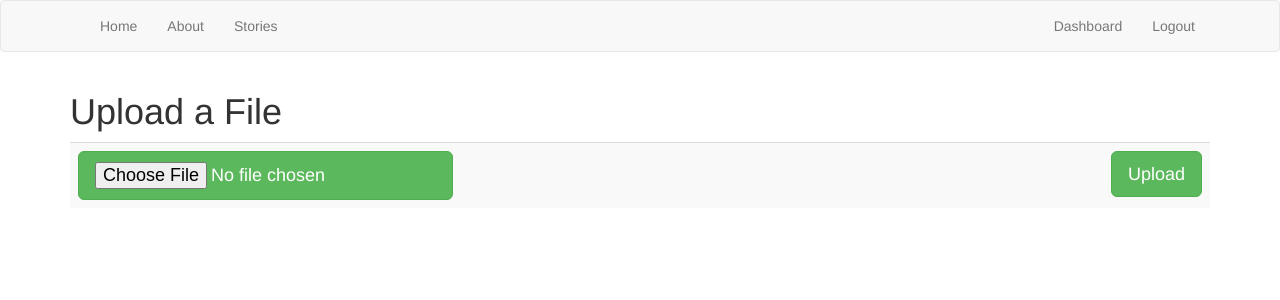
After one commit to saharsh99/Storyboard, a Flask app: page /upload in a window 1280 px wide. The commit adds this page. Shown: the top 300 px of the page. Run offline with Flask 2, Linux system fonts and the light colour scheme; the visitor is signed in with stand-in values (Sample User, id 1); lists and menus that the app fills with data are empty; some libraries are stand-ins or nearby versions.

Commit message:
OCR completed

```diff
--- a/app.py
+++ b/app.py
@@ -3,6 +3,11 @@ from flask_mysqldb import MySQL
 from wtforms import Form, StringField, TextAreaField, PasswordField, validators
 from passlib.hash import sha256_crypt
 from functools import wraps
+from ocr import ocr_core
+
+UPLOAD_FOLDER = '/static/uploads/'
+
+ALLOWED_EXTENSIONS = set(['png', 'jpg', 'jpeg'])
 
 app = Flask(__name__)
 
@@ -13,6 +18,10 @@ app.config['MYSQL_DB'] = 'storyboard'
 app.config['MYSQL_CURSORCLASS'] = 'DictCursor'
 
 mysql = MySQL(app)
+
+def allowed_file(filename):
+    return '.' in filename and \
+           filename.rsplit('.', 1)[1].lower() in ALLOWED_EXTENSIONS
 
 
 
@@ -35,6 +44,7 @@ def about():
     return render_template('about.html')
 
 @app.route('/articles')
+@is_logged_in
 def articles():
     cur = mysql.connection.cursor()
 
@@ -53,6 +63,7 @@ def articles():
     cur.close()
 
 @app.route('/article/<string:id>/')
+@is_logged_in
 def article(id):
     cur = mysql.connection.cursor()
 
@@ -229,6 +240,65 @@ def delete_article(id):
 
     return redirect(url_for('dashboard'))
 
+@app.route('/upload', methods=['GET', 'POST'])
+@is_logged_in
+def upload_page():
+
+    form = ArticleForm(request.form)
+    if request.method == 'POST' and not form.validate():
+        if 'file' not in request.files:
+            return render_template('upload.html', msgforupload='No file selected')
+        file = request.files['file']
+        if file.filename == '':
+            return render_template('upload.html', msgforupload='No file selected')
+
+        if file and allowed_file(file.filename):
+            extracted_text = ocr_core(file)
+            form.body.data = extracted_text
+            return render_template('upload.html', form=form, text=extracted_text)
+
+    # elif request.method == 'GET':
+    #     return render_template('upload.html')
+
+    if request.method == 'POST' and form.validate():
+        title = form.title.data
+
+        body = form.body.data
+        cur = mysql.connection.cursor()
+
+        cur.execute("INSERT INTO ARTICLES(title,body, author) values ( %s,%s,%s)",(title, body, session['username']))
+
+        mysql.connection.commit()
+
+        cur.close()
+
+        flash('Article created', 'success')
+
+        return redirect(url_for('dashboard'))
+    return render_template('upload.html', form = form)
+
+
+
+# @app.route('/addwithOCR', methods = ['GET','POST'])
+# @is_logged_in
+# def addwithOCR():
+#     form = ArticleForm(request.form)
+#     if request.method == 'POST' and form.validate():
+#         title = form.title.data
+#         body = form.body.data
+#         cur = mysql.connection.cursor()
+
+#         cur.execute("INSERT INTO ARTICLES(title,body, author) values ( %s,%s,%s)",(title, body, session['username']))
+
+#         mysql.connection.commit()
+
+#         cur.close()
+
+#         flash('Article created', 'success')
+
+#         return redirect(url_for('dashboard'))
+#     return render_template('addwithOCR.html', form = form)
+
 if __name__ == '__main__':
     app.secret_key='secretkey'
     app.run(debug=True)
--- a/templates/dashboard.html
+++ b/templates/dashboard.html
@@ -3,6 +3,8 @@
 {% block body %}
   <h1>Dashboard <small> Welcome {{session.username}}</small></h1>
   <a class="btn btn-success" href="/add_article"> Add Article</a>
+  <a class="btn btn-success" href="/upload"> Add with an image</a>
+
   <hr>
   <table class="table table-striped">
     <tr>
--- a/templates/includes/_messages.html
+++ b/templates/includes/_messages.html
@@ -12,5 +12,10 @@
 {% endif %}
 
 {% if msg %}
-<div class="alert alert-success">{{msg}}</div>
+<div class="alert alert-danger">{{msg}}</div>
 {% endif %}
+
+
+{% if msgforupload %}
+<div class="alert alert-danger">{{msgforupload}}</div>
+{% endif %}
--- /dev/null
+++ b/templates/upload.html
@@ -0,0 +1,36 @@
+
+{% extends 'layout.html' %}
+
+{% block body %}
+
+<h1>Upload a File</h1>
+
+<form method=post enctype=multipart/form-data>
+    <div class="form-group">
+        <table  class="table table-striped">
+            <th>
+                <input class="form-control-file btn btn-success btn-lg" type=file name=file>
+
+            </th>
+            <th>
+                <input class="btn btn-lg btn-success pull-right" type=submit value=Upload>
+
+            </th>
+
+        </table>
+    </div>
+</form>
+    {% if text %}
+    <h1>Add Article</h1>
+    {% from "includes/_formhelpers.html" import render_field %}
+    <form method="POST" action="">
+    <div class="form-group">
+        {{ render_field(form.title, class_="form-control") }}
+    </div>
+    <div class="form-group">
+        {{ render_field(form.body, class_="form-control", id="editor") }}
+    </div>
+    <p><input class="btn btn-primary" type="submit" value="Submit">
+    </form>
+    {% endif %}
+{% endblock %}
```
Also changed, not shown: data.py (deleted, +0 -25 lines), ocr.py (added, +10 -0 lines), templates/addwithOCR.html (added, +15 -0 lines).
